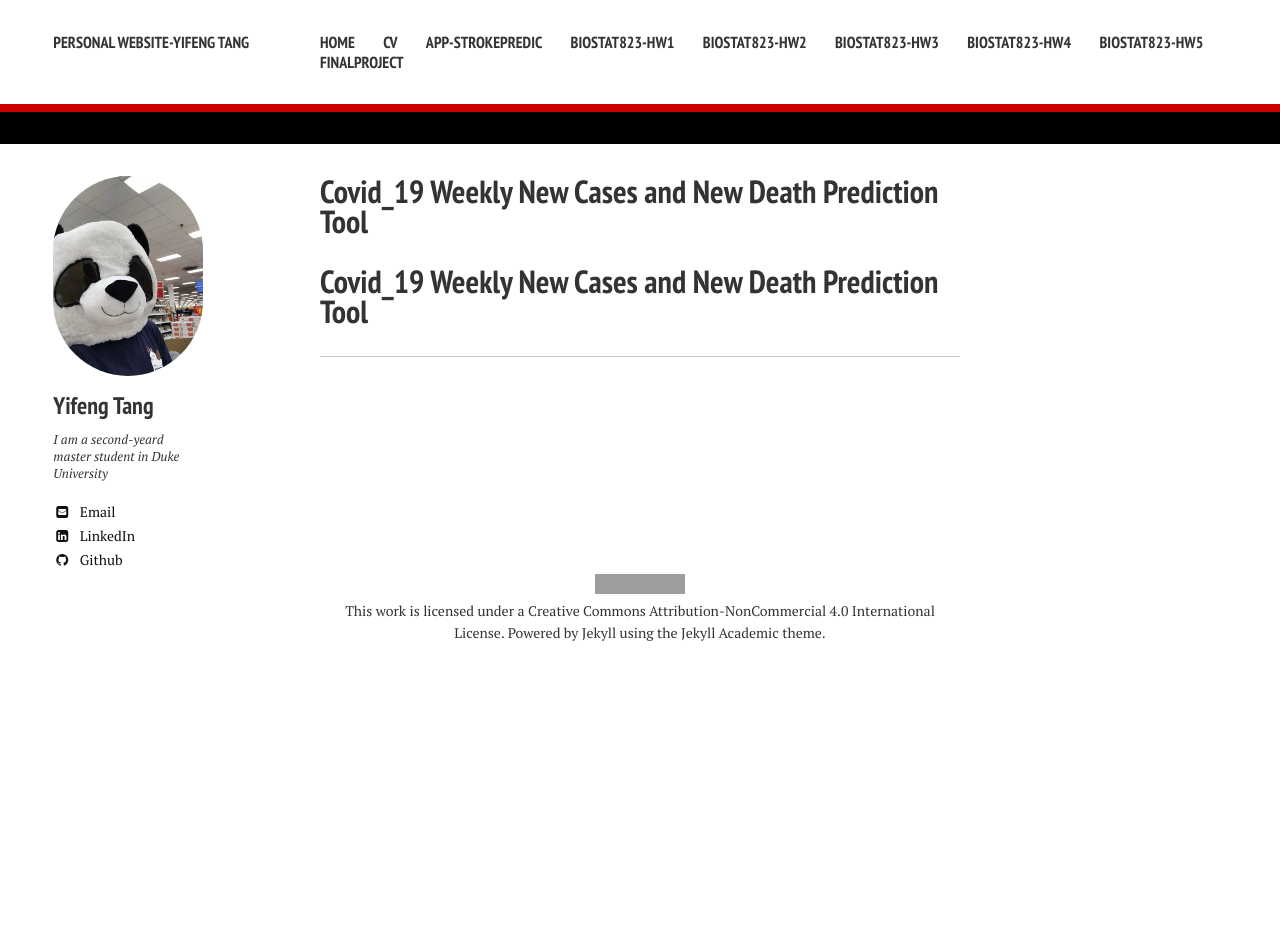
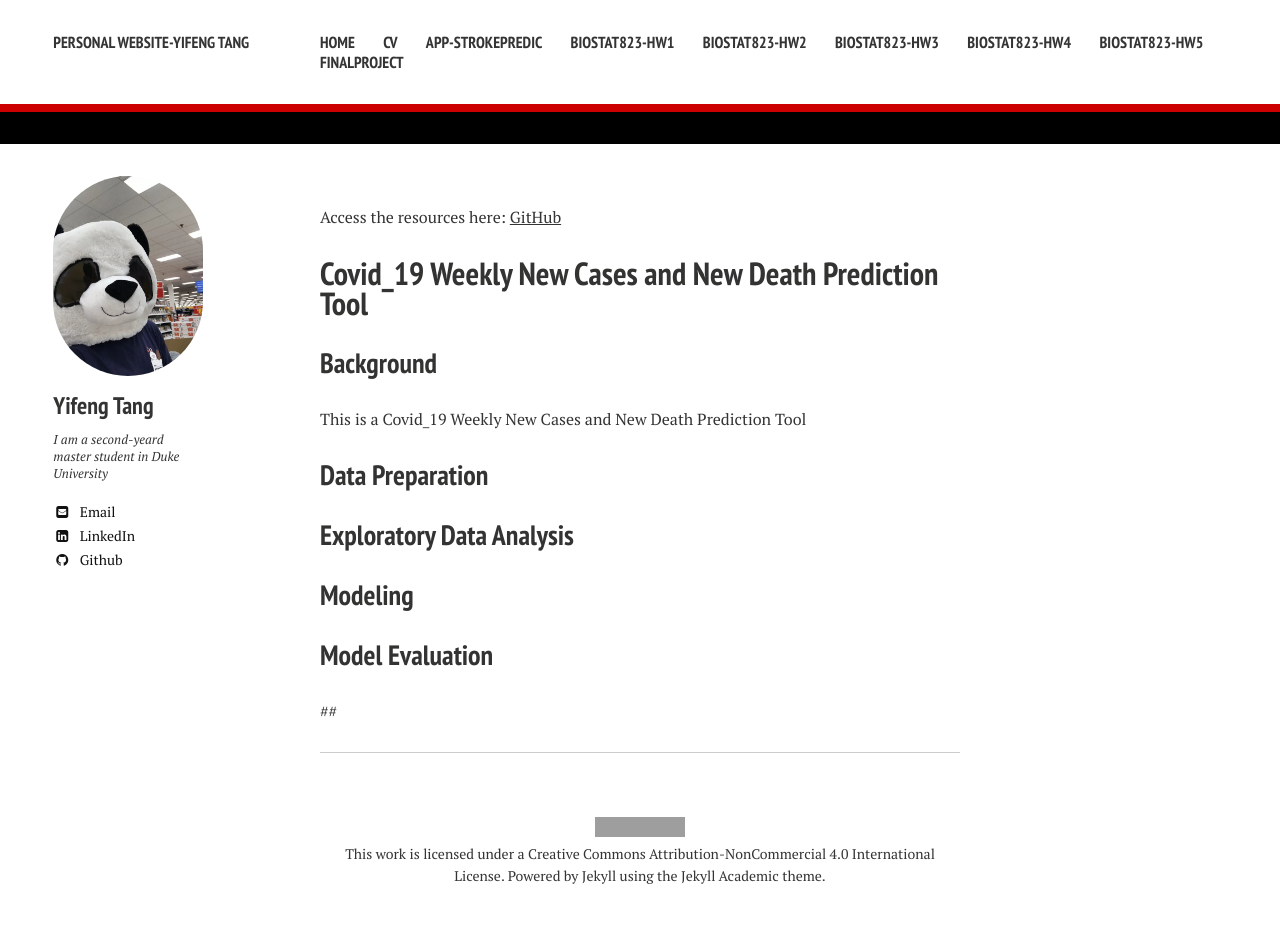
Before and after one commit to Yifeng-T/Yifeng-T.github.io, a Jekyll site: the page built from FinalProject.md, in a window 1280 px wide. Built offline with Jekyll 4.4.1, drawn with Linux system fonts in a browser that asks for light colours; nearby versions of some CDN libraries; our own code applies the rules of GitHub Pages for plain Markdown files; before the commit the page ends 900 px from its top, so only the background shows below that; grey boxes are pictures that could not be loaded.

Commit message:
Update FinalProject.md

```diff
--- a/FinalProject.md
+++ b/FinalProject.md
@@ -1 +1,14 @@
+Access the resources here: [GitHub](https://github.com/Yifeng-T/BIOS823_Final)
+
 # Covid_19 Weekly New Cases and New Death Prediction Tool
+## Background
+This is a Covid_19 Weekly New Cases and New Death Prediction Tool
+## Data Preparation
+
+## Exploratory Data Analysis
+
+## Modeling
+
+## Model Evaluation
+
+##
```
